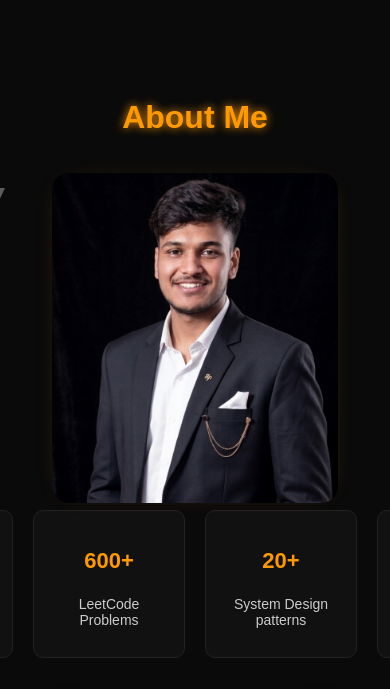
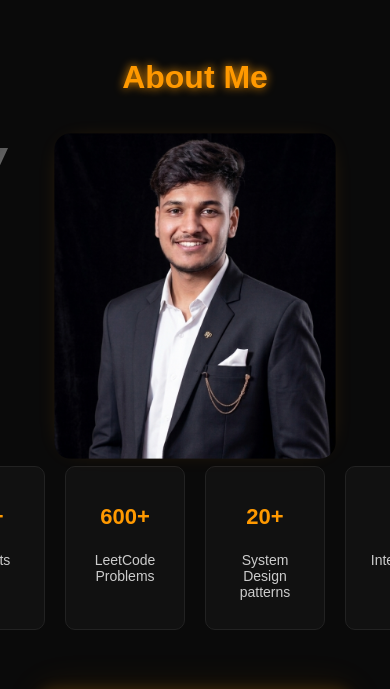
Before and after one commit to PRASHMANE/Prashanth_V, a React (Vite) app: page / in a window 390 px wide. Shown: the part 892-1581 px from the top of the page. Built offline with nearby package versions, Linux system fonts and the light colour scheme.

Commit message:
mobile version

```diff
--- a/src/styles/App.css
+++ b/src/styles/App.css
@@ -153,3 +153,42 @@
   padding: 0;
   overflow-x: hidden;  /* 🔥 MOST IMPORTANT */
 }
+
+
+body {
+  margin: 0;
+  overflow-x: hidden;
+}
+
+
+* {
+  box-sizing: border-box;
+}
+
+html, body {
+  margin: 0;
+  padding: 0;
+  overflow-x: hidden; /* prevents scroll */
+}
+
+
+
+
+html, body {
+  margin: 0;
+  padding: 0;
+  overflow-x: hidden;
+  width: 100%;
+}
+
+
+
+* {
+  box-sizing: border-box;
+}
+
+
+
+.home, .navbar, .center-wrapper, .center-content {
+  max-width: 100%;
+}
```
Also changed, not shown: src/sample/home .css (+32 -0 lines).
